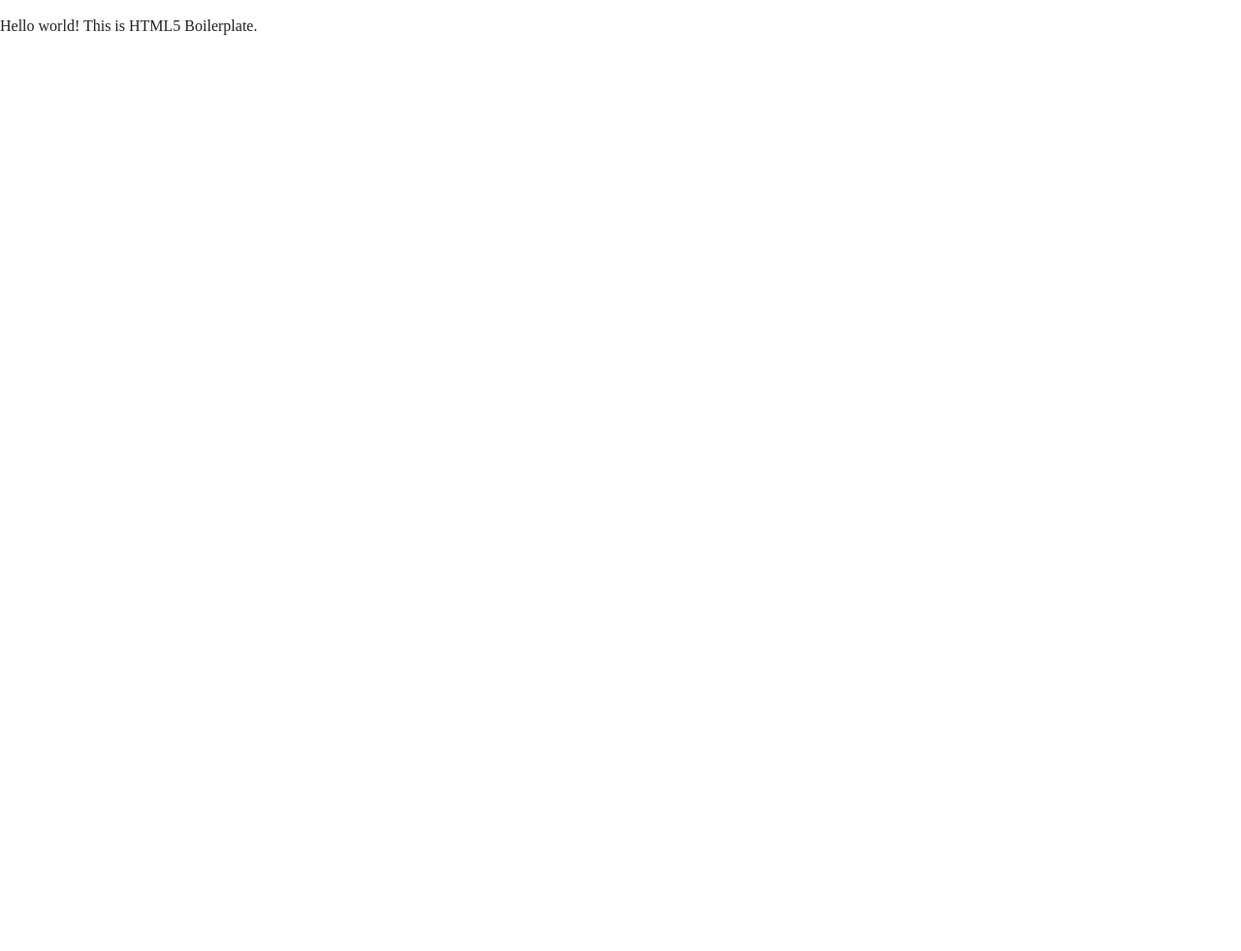
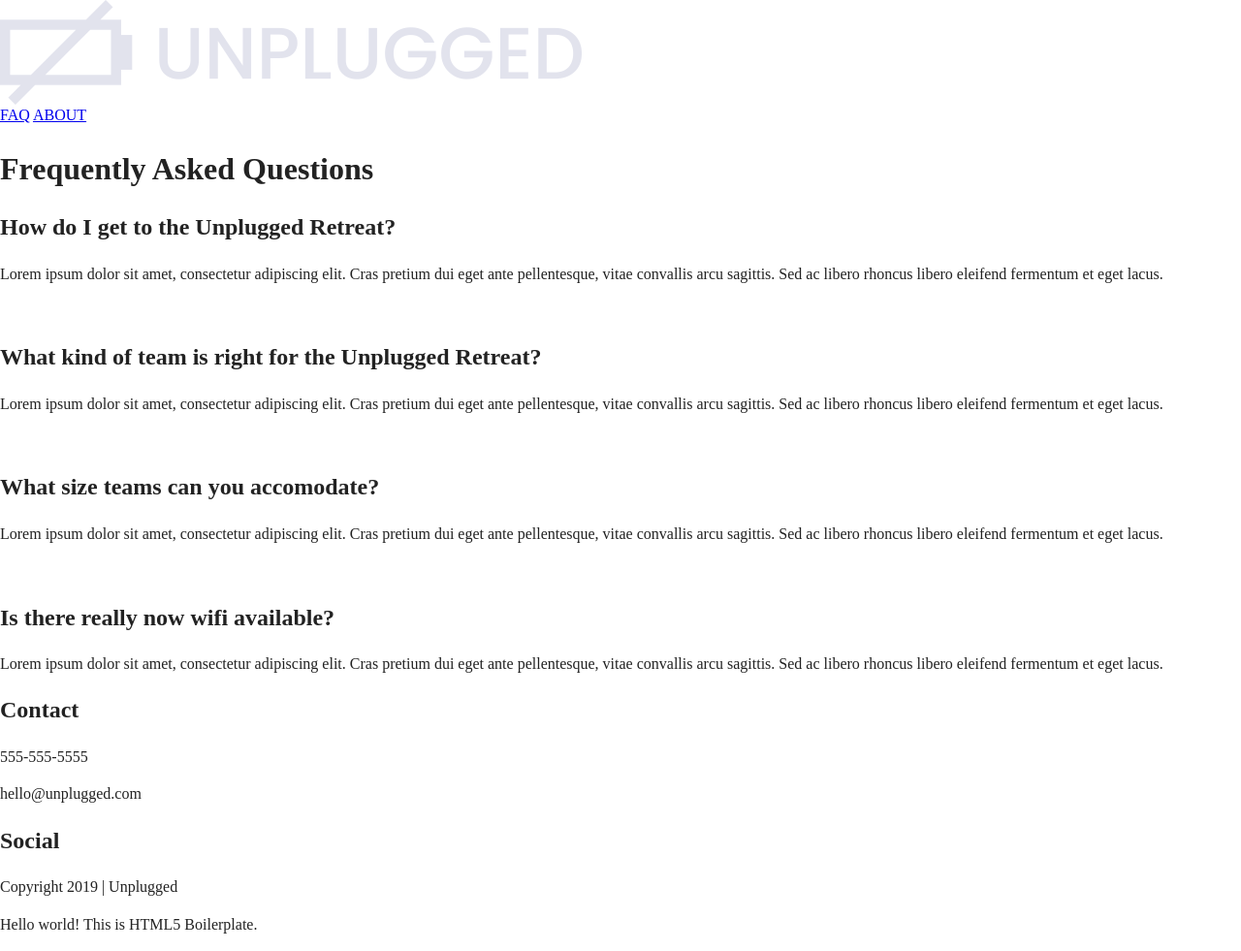
Before and after one commit to yrpcfcp/unplugged-retreat2, a website: page faq/index.html in a window 1280 px wide. Shown: the whole page at 97% size. Before the commit the page ends 800 px from the top, so only its background shows below. Drawn offline with Linux system fonts and the light colour scheme; files whose address does not match are found by name.

Commit message:
coded faq html

```diff
--- a/faq/index.html
+++ b/faq/index.html
@@ -23,6 +23,47 @@
 </head>
 
 <body>
+  <header>
+    <div class="content-wrapper">
+        <img src="Assets\unpluggedlogo.png" alt="Unplugged-Logo"/><br>
+        <a href="faq\index.html" target="_blank">FAQ</a>
+        <a href="about\index.html"target="_blank">ABOUT</a>
+      <div class="header-divider">
+
+      </div>
+    </div>
+  </header>
+
+  <section class="unplugged_faq">
+    <h1>Frequently Asked Questions</h1>
+    <h2>How do I get to the Unplugged Retreat?</h2>
+    <p>Lorem ipsum dolor sit amet, consectetur adipiscing elit. Cras pretium dui eget ante pellentesque, vitae convallis arcu sagittis. Sed ac libero rhoncus libero eleifend fermentum et eget lacus.</p>
+    <br>
+    <h2>What kind of team is right for the Unplugged Retreat?</h2>
+    <p>Lorem ipsum dolor sit amet, consectetur adipiscing elit. Cras pretium dui eget ante pellentesque, vitae convallis arcu sagittis. Sed ac libero rhoncus libero eleifend fermentum et eget lacus.</p>
+    <br>
+    <h2>What size teams can you accomodate?</h2>
+    <p>Lorem ipsum dolor sit amet, consectetur adipiscing elit. Cras pretium dui eget ante pellentesque, vitae convallis arcu sagittis. Sed ac libero rhoncus libero eleifend fermentum et eget lacus.</p>
+    <br>
+    <h2>Is there really now wifi available?</h2>
+    <p>Lorem ipsum dolor sit amet, consectetur adipiscing elit. Cras pretium dui eget ante pellentesque, vitae convallis arcu sagittis. Sed ac libero rhoncus libero eleifend fermentum et eget lacus.</p>
+  </section>
+
+
+
+  <footer>
+    <div class="unplugged_footer-content">
+      <h2>Contact</h2>
+      <p>555-555-5555</p>
+      <p>hello@unplugged.com</p>
+    </div>
+    <div class="unplugged_social">
+      <h2>Social</h2>
+    </div>
+    <div class="unplugged_copyright">
+    <p>Copyright 2019 | Unplugged</p>
+    </div>
+  </footer>
 
   <!-- Add your site or application content here -->
   <p>Hello world! This is HTML5 Boilerplate.</p>
```
